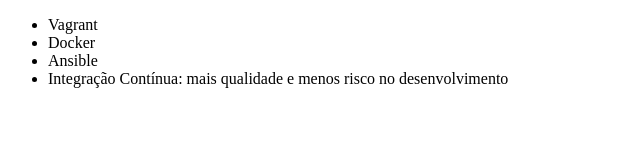
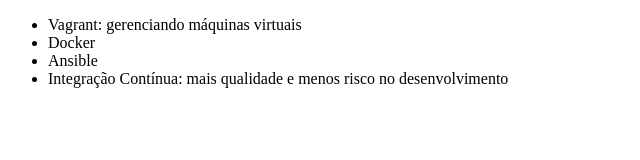
Before and after one commit to feeelibread/cuddly-guacamole, a plain HTML site: page index.html in a window 1280 px wide. Shown: the whole page, without its empty margins (0-640 px from the left). Drawn offline with Linux system fonts and the light colour scheme.

Commit message:
Corrigindo curso de vagrant

```diff
--- a/index.html
+++ b/index.html
@@ -6,7 +6,7 @@
 </head>
 <body>
     <ul>
-        <li>Vagrant</li>
+        <li>Vagrant: gerenciando máquinas virtuais</li>
         <li>Docker</li>
         <li>Ansible</li>
         <li>Integração Contínua: mais qualidade e menos risco no desenvolvimento</li>
```
